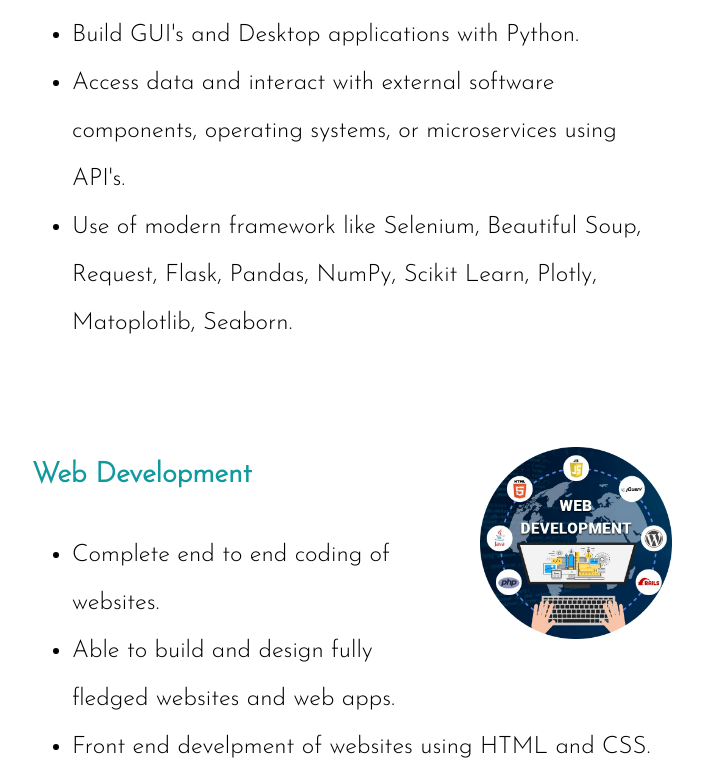
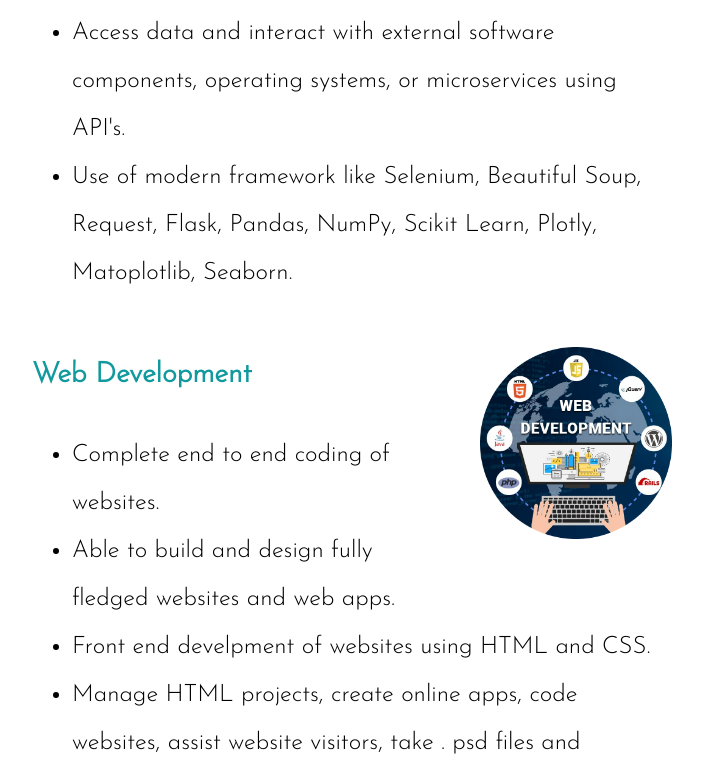
Before and after one commit to mohamedqassem15/mq, a plain HTML site: page index.html in a window 1280 px wide. Shown: the part 1417-2194 px from the top of the page, without its empty margins (288-991 px from the left). Drawn offline with Linux system fonts and the light colour scheme.

Commit message:
Update styles.css

```diff
--- a/styles.css
+++ b/styles.css
@@ -55,7 +55,7 @@ a{
 } */
 .skill-row{
   width: 50%;
-  margin: 100px auto 100px auto;
+  margin: 50px auto 50px auto;
   text-align: left;
   line-height: 2;
   font-size: 1.5rem;
```
